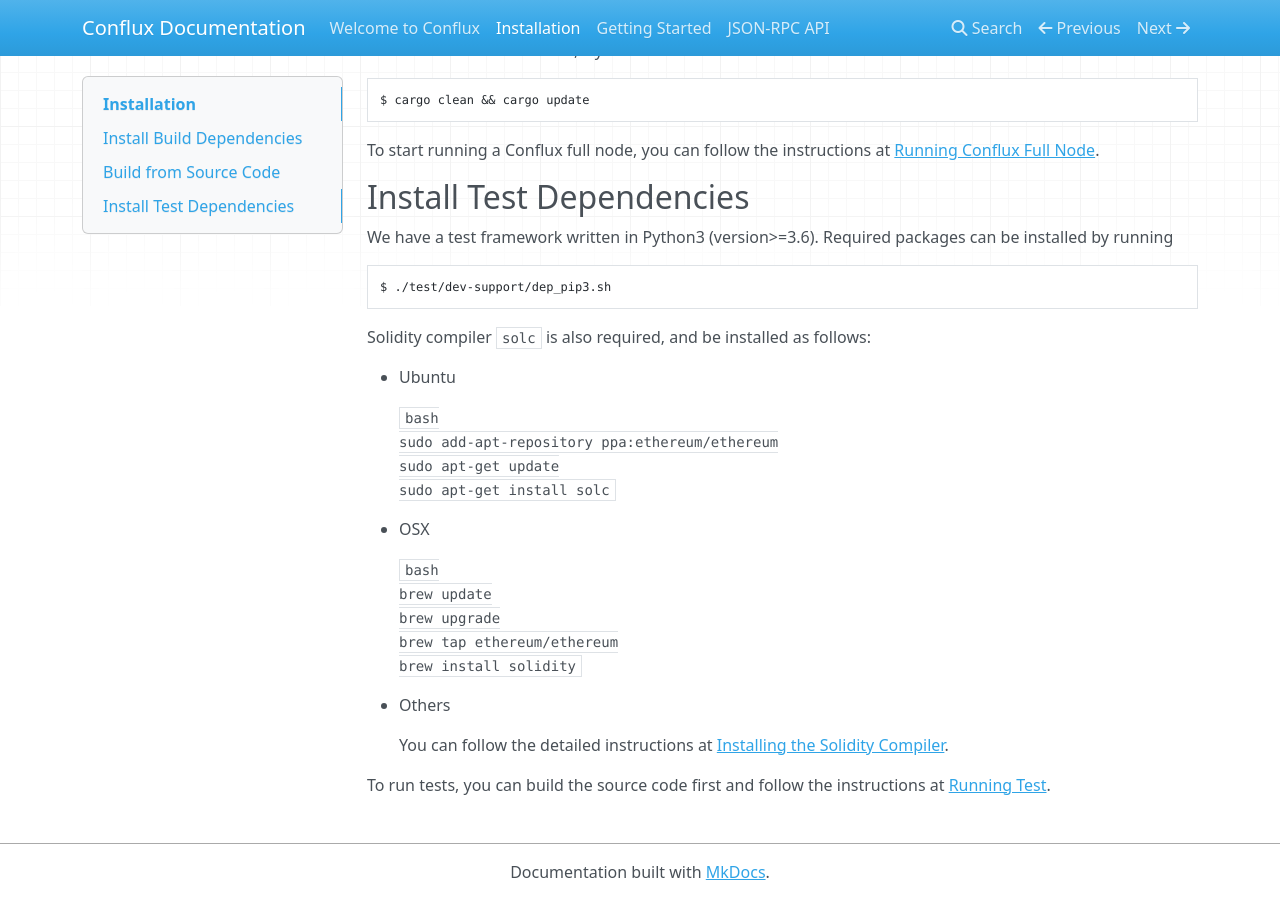
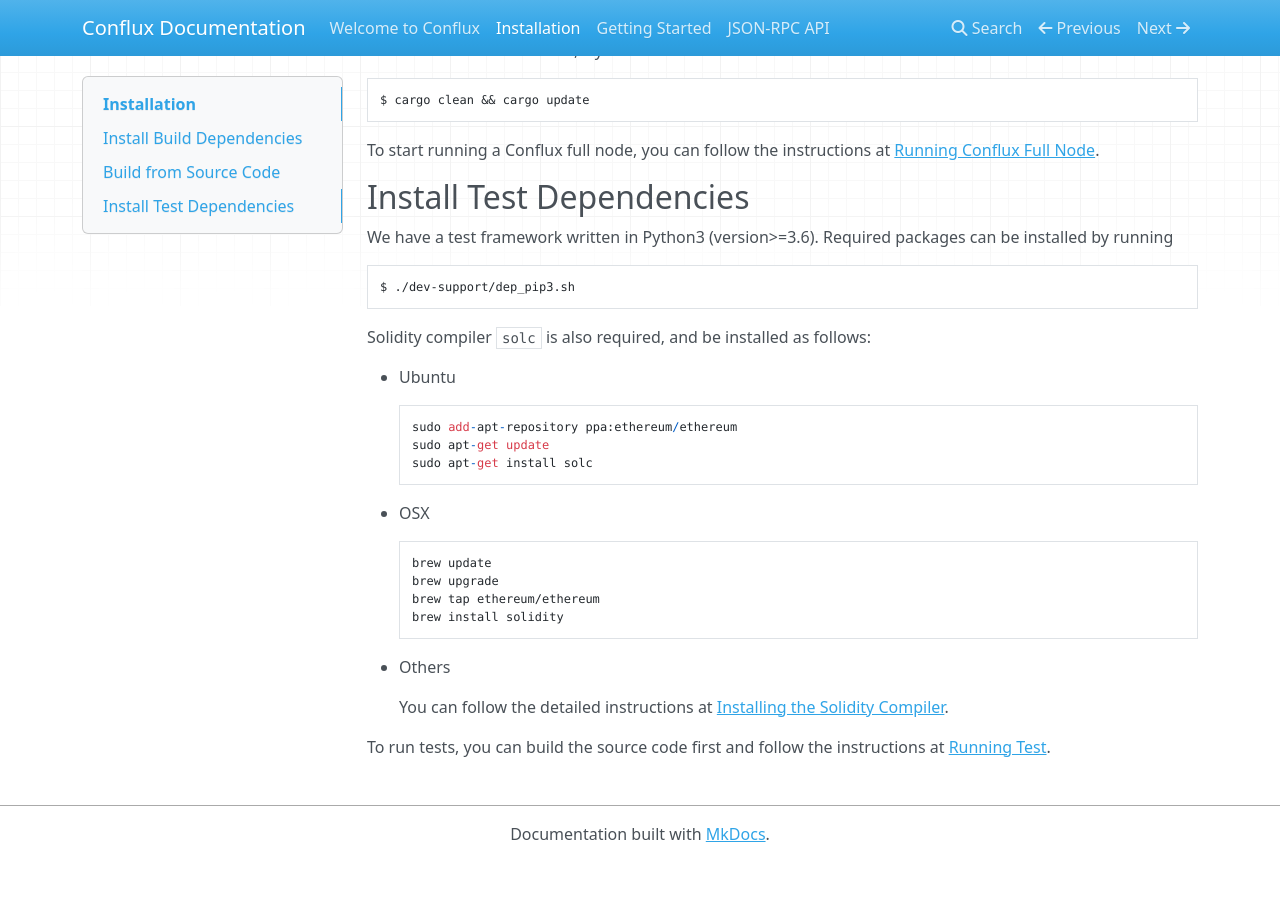
Before and after one commit to Conflux-Chain/conflux-doc, an MkDocs documentation site: the page built from docs/install.md, in a window 1280 px wide and 900 px high, scrolled down 1515 px. Built offline with MkDocs 1.6.1, drawn with Linux system fonts in a browser that asks for light colours; nearby versions of some CDN libraries; after the commit the page ends 2377 px from its top, so only the background shows below that.

Commit message:
Fix install instruction.

````diff
--- a/docs/install.md
+++ b/docs/install.md
@@ -65,27 +65,23 @@
 
 We have a test framework written in Python3 (version>=3.6). Required packages can be installed by running
 ```bash
-$ ./test/dev-support/dep_pip3.sh
+$ ./dev-support/dep_pip3.sh
 ```
 
 Solidity compiler `solc` is also required, and be installed as follows:
 
 * Ubuntu
 
-    ```bash
-    sudo add-apt-repository ppa:ethereum/ethereum
-    sudo apt-get update
-    sudo apt-get install solc
-    ```
+        sudo add-apt-repository ppa:ethereum/ethereum
+        sudo apt-get update
+        sudo apt-get install solc
 
 * OSX
 
-    ```bash
-    brew update
-    brew upgrade
-    brew tap ethereum/ethereum
-    brew install solidity
-    ```
+        brew update
+        brew upgrade
+        brew tap ethereum/ethereum
+        brew install solidity
 
 * Others
 
````
